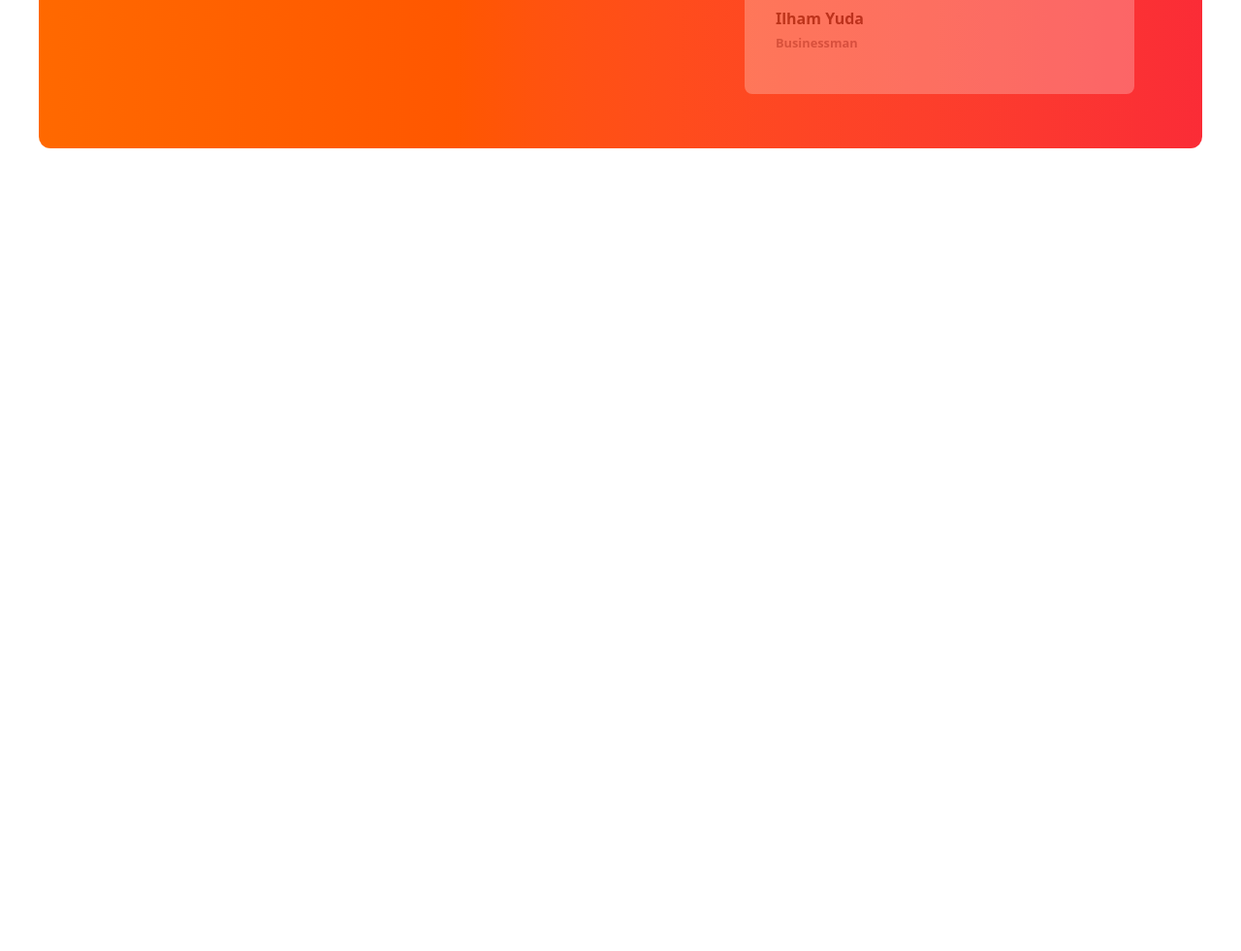
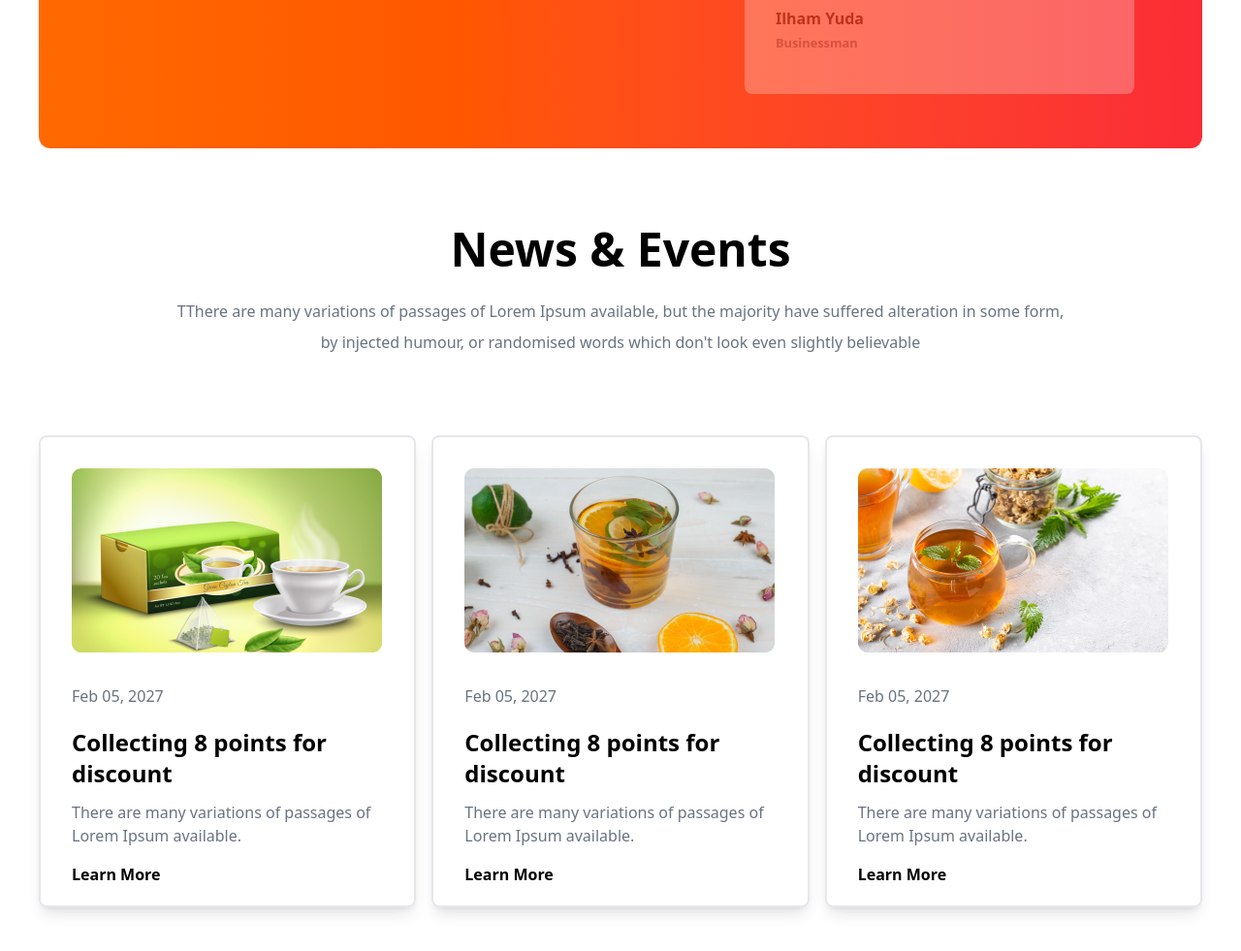
Before and after one commit to asm-ayesha/tea-house-tailwind, a plain HTML site: page index.html in a window 1280 px wide. Shown: the part 2393-3374 px from the top of the page at 97% size. Before the commit the page ends 2626 px from the top, so only its background shows below. Drawn offline with nearby package versions, Linux system fonts and the light colour scheme.

Commit message:
news & events section completed

```diff
--- a/index.html
+++ b/index.html
@@ -36,7 +36,8 @@
 
       <p class="text-gray-500 font-medium  text-center lg:text-left">Tea and Botanical Solutions Supplier Give Optimum
         <br> Satisfaction To
-        Your Taste Buds.</p>
+        Your Taste Buds.
+      </p>
       <br>
 
       <button
@@ -150,33 +151,41 @@
         <!-- text section design -->
         <div>
           <h1 class="font-extrabold text-6xl mb-5">Great Tea, Freshly Presented</h1>
-          <p class="text-gray-500 text-justify">The meaning of gong cha is chanese is to provide the best tea to emperor from all
+          <p class="text-gray-500 text-justify">The meaning of gong cha is chanese is to provide the best tea to emperor
+            from all
             possessions . It represents the highest quality and self expectation. Establishing in 2006, Gong cha had
             been deeply appreciated by its custoers because of good words of mouth and unique customized service
             orginated from Taiwan.</p>
           <br>
           <h1 class="font-bold text-2xl mb-5">Unique Taste</h1>
-          <p class="text-gray-500 text-justify">A Unique and different style from other teapots gives a luxurious and minimalist
+          <p class="text-gray-500 text-justify">A Unique and different style from other teapots gives a luxurious and
+            minimalist
             impression</p>
           <br>
           <h1 class="font-bold text-2xl mb-5">Premium Quality</h1>
-          <p class="text-gray-500 text-justify">Premium Quality that makes tea more elegant and more durable when you use it.</p>
+          <p class="text-gray-500 text-justify">Premium Quality that makes tea more elegant and more durable when you
+            use it.</p>
         </div>
       </div>
     </section>
 
 
     <!-- reviews section design -->
-     <section>
-      <div class="bg-gradient-to-r from-orange-500 to-red-500 text-white rounded-xl mb-20 grid grid-cols-1 lg:grid-cols-2 px-7 md:px-16">
+    <section class="mb-20 ">
+      <div
+        class="bg-gradient-to-r from-orange-500 to-red-500 text-white rounded-xl grid grid-cols-1 lg:grid-cols-2 px-7 md:px-16">
 
         <!-- text section -->
         <div class="flex jutify-center items-center overflow-hidden">
           <div class="w-5/6 my-20">
             <h1 class="font-extrabold text-5xl mb-5 mt-10">Meet Our Super Clients</h1>
-        <p class="mb-5 text-justify">There are many variations of passages of Lorem Ipsum available, but the majority have suffered alteration in some form, by injected humour, or randomised words which don't look even slightly believable. </p>
+            <p class="mb-5 text-justify">There are many variations of passages of Lorem Ipsum available, but the
+              majority have suffered alteration in some form, by injected humour, or randomised words which don't look
+              even slightly believable. </p>
 
-        <button class="bg-white text-2xl font-bold px-5 py-3 rounded-lg"><span class="bg-gradient-to-r from-orange-500 to-red-600 bg-clip-text text-transparent font-semibold">Show All</span></button>
+            <button class="bg-white text-2xl font-bold px-5 py-3 rounded-lg"><span
+                class="bg-gradient-to-r from-orange-500 to-red-600 bg-clip-text text-transparent font-semibold">Show
+                All</span></button>
           </div>
         </div>
 
@@ -186,14 +195,16 @@
 
           <!-- middle card -->
 
-            <div class="absolute z-10 top-44 md:top-55 h-56 w-full md:w-3/4 bg-white text-black rounded-lg flex items-center ">
+          <div
+            class="absolute z-10 top-44 md:top-55 h-56 w-full md:w-3/4 bg-white text-black rounded-lg flex items-center ">
 
             <div class="absolute -top-5 -left-5 bg-white rounded-full">
               <img class="p-1" src="./images/client.png" alt="">
             </div>
 
             <div class="px-8">
-                <p class="text-gray-500 mb-5">We are providing the best and suitable home insurance services for the people who are interested to treatment</p>
+              <p class="text-gray-500 mb-5">We are providing the best and suitable home insurance services for the
+                people who are interested to treatment</p>
               <h1 class="font-bold">Ilham Yuda</h1>
               <small class="font-bold text-gray-500">Businessman</small>
             </div>
@@ -201,14 +212,16 @@
 
 
           <!-- top card -->
-            <div class="relative left-8 md:left-32 h-56 w-full md:w-3/4 bg-white text-black rounded-lg flex items-center opacity-25">
+          <div
+            class="relative left-8 md:left-32 h-56 w-full md:w-3/4 bg-white text-black rounded-lg flex items-center opacity-25">
 
             <div class="absolute -top-5 -left-5 bg-white rounded-full">
               <img class="p-1" src="./images/client.png" alt="">
             </div>
 
             <div class="px-8">
-                <p class="text-gray-500 mb-5">We are providing the best and suitable home insurance services for the people who are interested to treatment</p>
+              <p class="text-gray-500 mb-5">We are providing the best and suitable home insurance services for the
+                people who are interested to treatment</p>
               <h1 class="font-bold">Ilham Yuda</h1>
               <small class="font-bold text-gray-500">Businessman</small>
             </div>
@@ -216,14 +229,16 @@
 
           <!-- bottom card -->
 
-            <div class="relative left-8 md:left-32 top-10 h-56 w-full md:w-3/4 bg-white text-black rounded-lg flex items-center opacity-25">
+          <div
+            class="relative left-8 md:left-32 top-10 h-56 w-full md:w-3/4 bg-white text-black rounded-lg flex items-center opacity-25">
 
             <div class="absolute -top-5 -left-5 bg-white rounded-full">
               <img class="p-1" src="./images/client.png" alt="">
             </div>
 
             <div class="px-8">
-                <p class="text-gray-500 mb-5">We are providing the best and suitable home insurance services for the people who are interested to treatment</p>
+              <p class="text-gray-500 mb-5">We are providing the best and suitable home insurance services for the
+                people who are interested to treatment</p>
               <h1 class="font-bold">Ilham Yuda</h1>
               <small class="font-bold text-gray-500">Businessman</small>
             </div>
@@ -232,6 +247,71 @@
       </div>
     </section>
 
+    <!-- news & events -->
+
+    <section class="mb-20">
+      <!-- text section -->
+      <div class="text-center ">
+        <h2 class="font-extrabold text-5xl">News & Events</h2>
+        <p class="font-medium text-base text-gray-500 pt-6 leading-8 mb-20">TThere are many variations of passages
+          of Lorem Ipsum available, but the majority have suffered alteration in some form, <br>by injected humour, or
+          randomised words which don't look even slightly believable</p>
+      </div>
+
+      <!-- cards section -->
+      <div class="grid grid-cols-1 lg:grid-cols-3 gap-4">
+        <!-- card-1 -->
+        <div class="p-5 border-2 border-gray-200 shadow-lg rounded-lg">
+          <!-- image -->
+          <div class="p-3">
+            <img src="./images/news-1.png" alt="">
+          </div>
+          <!-- text -->
+          <div class="text-left px-3">
+              <p class="text-gray-500 mt-5 mb-5">Feb 05, 2027</p>
+              <h1 class="font-bold text-2xl mb-3">Collecting 8 points for discount</h1>
+              <p class="text-gray-500 mb-4">There are many variations of passages of Lorem Ipsum available.</p>
+
+              <a class="font-bold " href="#">Learn More</a>
+          </div>
+        </div>
+
+        <!-- card-2 -->
+        <div class="p-5 border-2 border-gray-200 shadow-lg rounded-lg">
+          <!-- image -->
+          <div class="p-3">
+            <img src="./images/news-2.png" alt="">
+          </div>
+          <!-- text -->
+          <div class="text-left px-3">
+              <p class="text-gray-500 mt-5 mb-5">Feb 05, 2027</p>
+              <h1 class="font-bold text-2xl mb-3">Collecting 8 points for discount</h1>
+              <p class="text-gray-500 mb-4">There are many variations of passages of Lorem Ipsum available.</p>
+
+              <a class="font-bold " href="#">Learn More</a>
+          </div>
+        </div>
+
+        <!-- card-3 -->
+        <div class="p-5 border-2 border-gray-200 shadow-lg rounded-lg">
+          <!-- image -->
+          <div class="p-3">
+            <img src="./images/news-3.png" alt="">
+          </div>
+          <!-- text -->
+          <div class="text-left px-3">
+              <p class="text-gray-500 mt-5 mb-5">Feb 05, 2027</p>
+              <h1 class="font-bold text-2xl mb-3">Collecting 8 points for discount</h1>
+              <p class="text-gray-500 mb-4">There are many variations of passages of Lorem Ipsum available.</p>
+
+              <a class="font-bold " href="#">Learn More</a>
+          </div>
+        </div>
+
+      </div>
+
+    </section>
+
   </main>
 </body>
 
```
Lines whose indentation alone changed are shown as unchanged.
